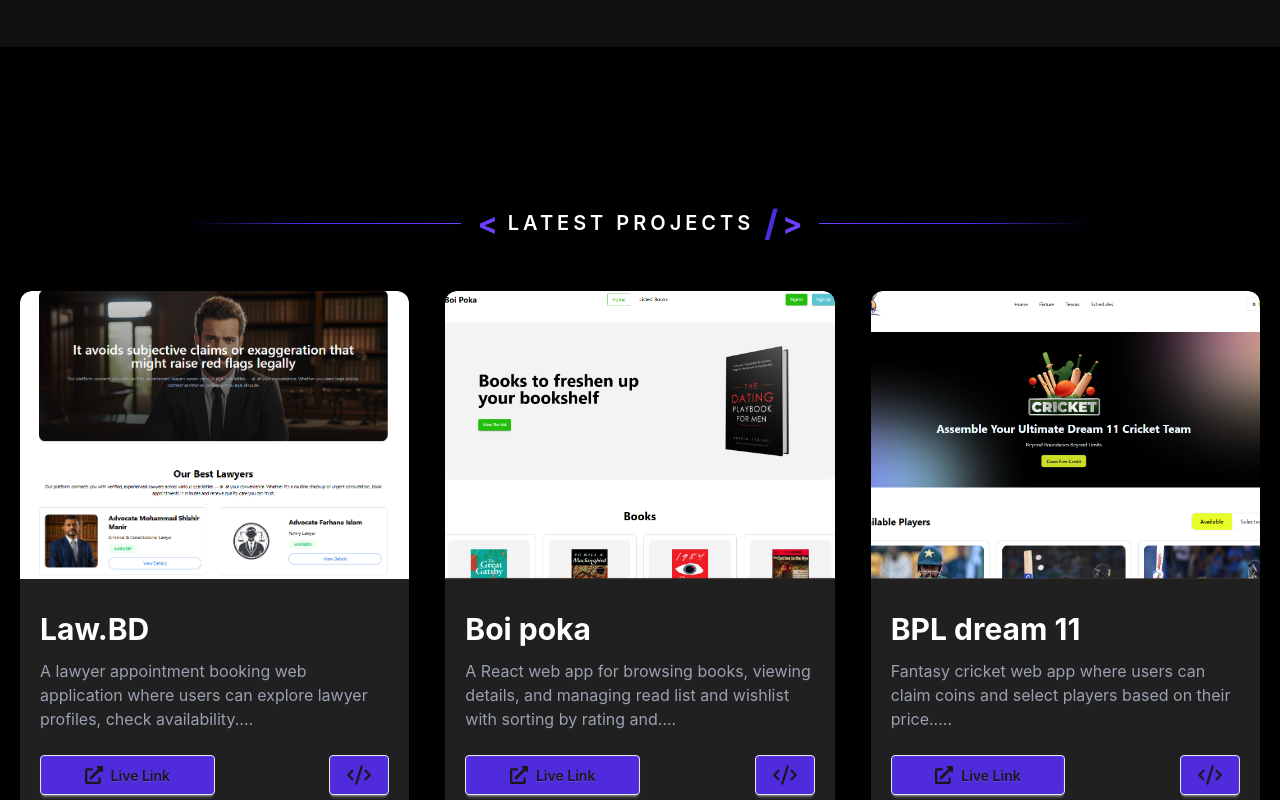
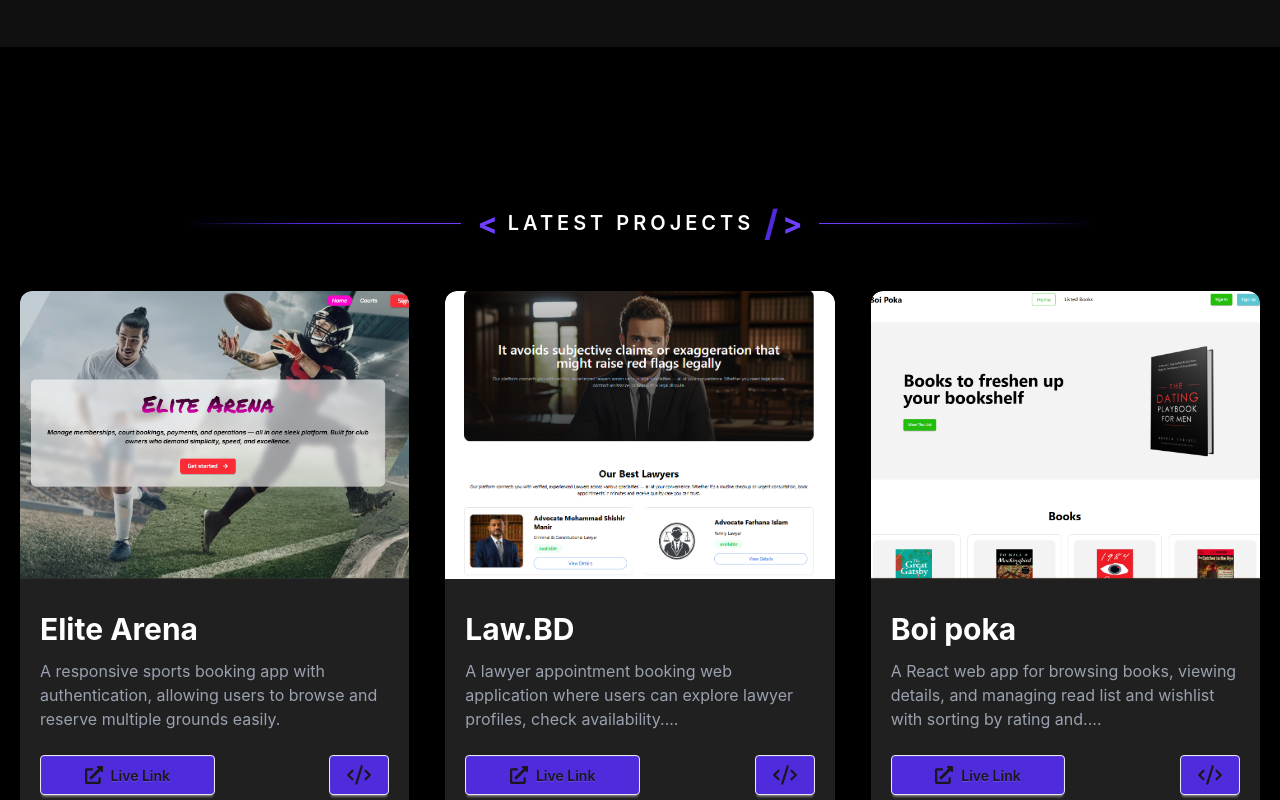
Before and after one commit to mdmohsin-dev/me, a React (Vite) app: page / in a window 1280 px wide. Shown: the part 2000-2800 px from the top of the page. Built offline with nearby package versions, Linux system fonts and the light colour scheme.

Commit message:
add new project

```diff
--- a/src/components/Banner.jsx
+++ b/src/components/Banner.jsx
@@ -213,6 +213,7 @@ export default function Portfolio() {
             >
               Mohsin
             </h1>
+            <p>I am a junior web developer specializing in React, JavaScript, and TailwindCSS. I build responsive and interactive web applications. I continuously build practical projects and learn modern web technologies.</p>
           </div>
 
           <div className="space-y-1">
--- a/src/components/Projects.jsx
+++ b/src/components/Projects.jsx
@@ -1,7 +1,7 @@
 import SectionTitle from "./SectionTitle";
 import lawyerImg from "../assets/lawyer.png"
 import boipoka from "../assets/boipoka.png"
-import bpl from "../assets/bpl.png"
+import elite from "../assets/eliteArena.png"
 import { FaExternalLinkAlt } from "react-icons/fa";
 import { LuCodeXml } from "react-icons/lu";
 
@@ -11,6 +11,15 @@ const Projects = () => {
     const projectsData = [
         {
             id: 1,
+            name: "Elite Arena",
+            img: elite,
+            description: "A responsive sports booking app with authentication, allowing users to browse and reserve multiple grounds easily.",
+            live_link: "https://elite-arena-two.vercel.app/",
+            github_link: "https://github.com/mdmohsin-dev/elite-arena",
+        },
+
+        {
+            id: 2,
             name: "Law.BD",
             img: lawyerImg,
             description: "A lawyer appointment booking web application where users can explore lawyer profiles, check availability....",
@@ -18,20 +27,12 @@ const Projects = () => {
             github_link: "https://github.com/mdmohsin-dev/lawyer-bd",
         },
         {
-            id: 2,
+            id: 3,
             name: "Boi poka",
             img: boipoka,
             description: "A React web app for browsing books, viewing details, and managing read list and wishlist with sorting by rating and....",
             live_link: "https://boi-poka-roan.vercel.app/",
             github_link: "https://github.com/mdmohsin-dev/boi-poka",
-        },
-        {
-            id: 3,
-            name: "BPL dream 11",
-            img: bpl,
-            description: "Fantasy cricket web app where users can claim coins and select players based on their price.....",
-            live_link: "https://bpl-dream-11-delta.vercel.app/",
-            github_link: "https://github.com/mdmohsin-dev/BPL-dream-11",
         }
     ]
 
```
Also changed, not shown: src/assets/eliteArena.png (added), 1 other file (tests, documents, lock files or other folders).
